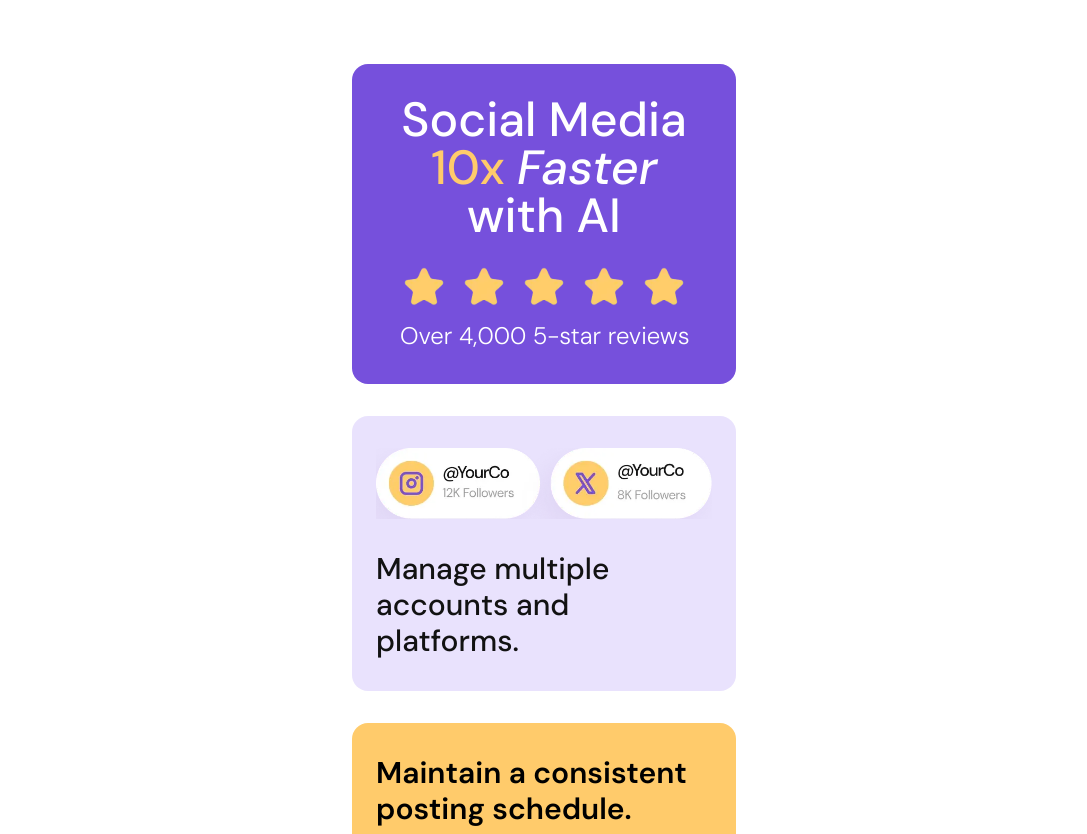
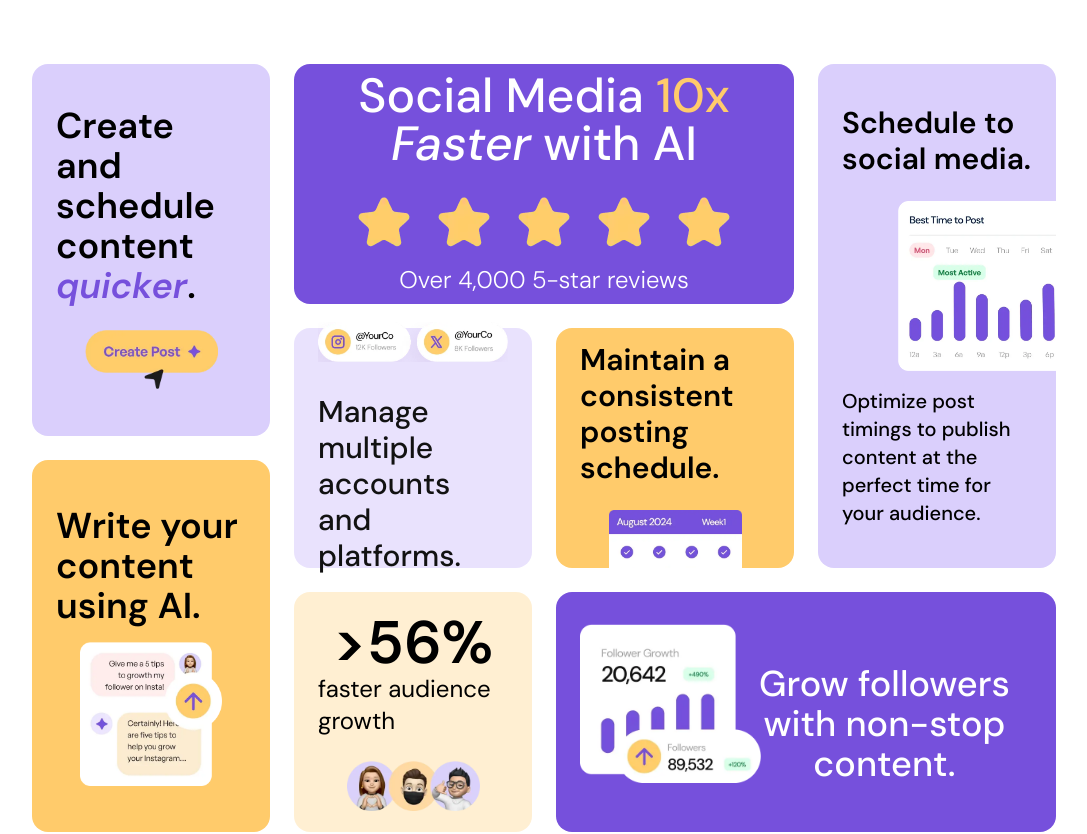
Before and after one commit to akshay-ken/novice-project-06, a React (Vite) app: page / in a window 1280 px wide. Shown: the top 834 px of the page, without its empty margins (96-1183 px from the left). Built offline with nearby package versions, Linux system fonts and the light colour scheme.

Commit message:
feat: added grid layout and last two components

```diff
--- /dev/null
+++ b/src/components/CardEight.jsx
@@ -0,0 +1,11 @@
+import imgChart from "../assets/images/illustration-ai-content.webp";
+export function CardEight() {
+  return (
+    <div className="card py-8 bg-Yellow-500 md:row-start-7 md:row-end-13 md:col-start-1 md:col-end-4 md:h-full md:w-full">
+      <p className="text-4xl font-semibold mb-4">
+        Write your content using AI.
+      </p>
+      <img src={imgChart} className="w-[75%]" alt="" />
+    </div>
+  );
+}
--- a/src/components/CardFive.jsx
+++ b/src/components/CardFive.jsx
@@ -1,9 +1,13 @@
 import growChart from "../assets/images/illustration-grow-followers.webp";
 export function CardFive() {
   return (
-    <div className="card py-8 bg-Purple-500">
-      <img src={growChart} alt="" />
-      <p className="text-4xl text-center text-White font-medium mx-4 mt-6">
+    <div className="card py-8 bg-Purple-500 md:col-start-7 md:col-end-13 md: row-start-9 md:row-end-13 md:h-full md:w-full md:flex-row">
+      <img
+        src={growChart}
+        alt=""
+        className="md:w-[40%] md:self-start float-left -mr-6"
+      />
+      <p className="text-4xl text-center text-White font-medium mx-4 mt-6 ">
         Grow followers with non-stop content.
       </p>
     </div>
--- a/src/components/CardFour.jsx
+++ b/src/components/CardFour.jsx
@@ -1,10 +1,10 @@
 import calSchedule from "../assets/images/illustration-schedule-posts.webp";
 export function CardFour() {
   return (
-    <div className="card bg-Purple-100 py-6">
+    <div className="card bg-Purple-100 py-6 overflow-clip md:col-start-10 md:col-end-13 md:row-start-1 md:row-end-9 md:h-full md:w-full">
       <p className="text-3xl font-semibold mb-6">Schedule to social media.</p>
-      <img src={calSchedule} alt="" />
-      <p className="mt-4 text-xl text-center font-medium">
+      <img src={calSchedule} className="ml-28" alt="" />
+      <p className="mt-4 text-xl text-center font-medium md:text-left">
         Optimize post timings to publish content at the perfect time for your
         audience.
       </p>
--- a/src/components/CardOne.jsx
+++ b/src/components/CardOne.jsx
@@ -1,7 +1,7 @@
 import fiveStars from "../assets/images/illustration-five-stars.webp";
 export function CardOne() {
   return (
-    <div className="bg-Purple-500 card px-12 py-8 ">
+    <div className="bg-Purple-500 card px-12 py-8 md:col-start-4 md:col-end-10 md:row-start-1 md:row-end-5 md:w-full md:h-full">
       <p className="text-White text-5xl font-medium text-center mb-6">
         Social Media <span className="text-Yellow-500">10x</span>{" "}
         <span className=" italic">Faster</span> with AI
--- /dev/null
+++ b/src/components/CardSeven.jsx
@@ -0,0 +1,12 @@
+import createPost from "../assets/images/illustration-create-post.webp";
+export function CardSeven() {
+  return (
+    <div className="card bg-Purple-100 py-8 md:w-full md:col-start-1 md:col-end-4 md:row-start-1 md:row-end-7 md:h-full ">
+      <p className="text-4xl font-semibold">
+        Create and schedule content{" "}
+        <span className="text-Purple-500 italic">quicker</span>.
+      </p>
+      <img src={createPost} className="mt-6 w-[70%] mx-auto" alt="" />
+    </div>
+  );
+}
--- a/src/components/CardSix.jsx
+++ b/src/components/CardSix.jsx
@@ -1,7 +1,7 @@
 import multiAvtar from "../assets/images/illustration-audience-growth.webp";
 export function CardSix() {
   return (
-    <div className=" card py-8 bg-Yellow-500/30">
+    <div className=" card py-8 bg-Yellow-500/30 md:col-start-4 md:col-end-7 md:row-start-9 md:row-end-13 md:h-full md:w-full">
       <p className="text-6xl font-semibold">{">"}56%</p>
       <p className="text-2xl mb-6">faster audience growth</p>
       <img src={multiAvtar} className="w-[70%]" alt="" />
--- a/src/components/CardThree.jsx
+++ b/src/components/CardThree.jsx
@@ -2,7 +2,7 @@ import calWeek from "../assets/images/illustration-consistent-schedule.webp";
 
 export function CardThree() {
   return (
-    <div className=" pt-8 card bg-Yellow-500 overflow-clip">
+    <div className=" pt-8 card bg-Yellow-500 overflow-clip md:col-start-7 md:col-end-10 md:row-start-5 md:row-end-9 md:h-full md:w-full">
       <p className="text-3xl font-semibold mb-6">
         Maintain a consistent posting schedule.
       </p>
--- a/src/components/CardTwo.jsx
+++ b/src/components/CardTwo.jsx
@@ -2,7 +2,7 @@ import twoSocialSites from "../assets/images/illustration-multiple-platforms.web
 
 export function CardTwo() {
   return (
-    <div className=" py-8 card bg-Purple-100/60">
+    <div className=" py-8 card bg-Purple-100/60 md:col-start-4 md:col-end-7 md:row-start-5 row-end-9 md:h-full md:w-full">
       <img src={twoSocialSites} alt="" />
       <p className="text-Black text-3xl font-medium  mt-8">
         Manage multiple accounts and platforms.
--- a/src/components/MainPage.jsx
+++ b/src/components/MainPage.jsx
@@ -1,19 +1,23 @@
+import { CardEight } from "./CardEight";
 import { CardFive } from "./CardFive";
 import { CardFour } from "./CardFour";
 import { CardOne } from "./CardOne";
+import { CardSeven } from "./CardSeven";
 import { CardSix } from "./CardSix";
 import { CardThree } from "./CardThree";
 import { CardTwo } from "./CardTwo";
 
 export function MainPage() {
   return (
-    <main className="w-full  p-4 my-12 items-center gap-8 flex flex-col">
+    <main className="w-full md:grid md:grid-cols-12 md:grid-rows-12 h-dvh p-4 md:px-[10vw] md:gap-6 my-12 items-center gap-8 flex flex-col">
       <CardOne />
       <CardTwo />
       <CardThree />
       <CardFour />
       <CardFive />
       <CardSix />
+      <CardSeven />
+      <CardEight />
     </main>
   );
 }
--- a/src/index.css
+++ b/src/index.css
@@ -9,7 +9,7 @@
 
 @layer components {
   .card {
-    @apply px-6 rounded-2xl w-sm;
+    @apply px-6 rounded-2xl w-sm md:flex md:flex-col md:items-center md:justify-center;
   }
 }
 
```
